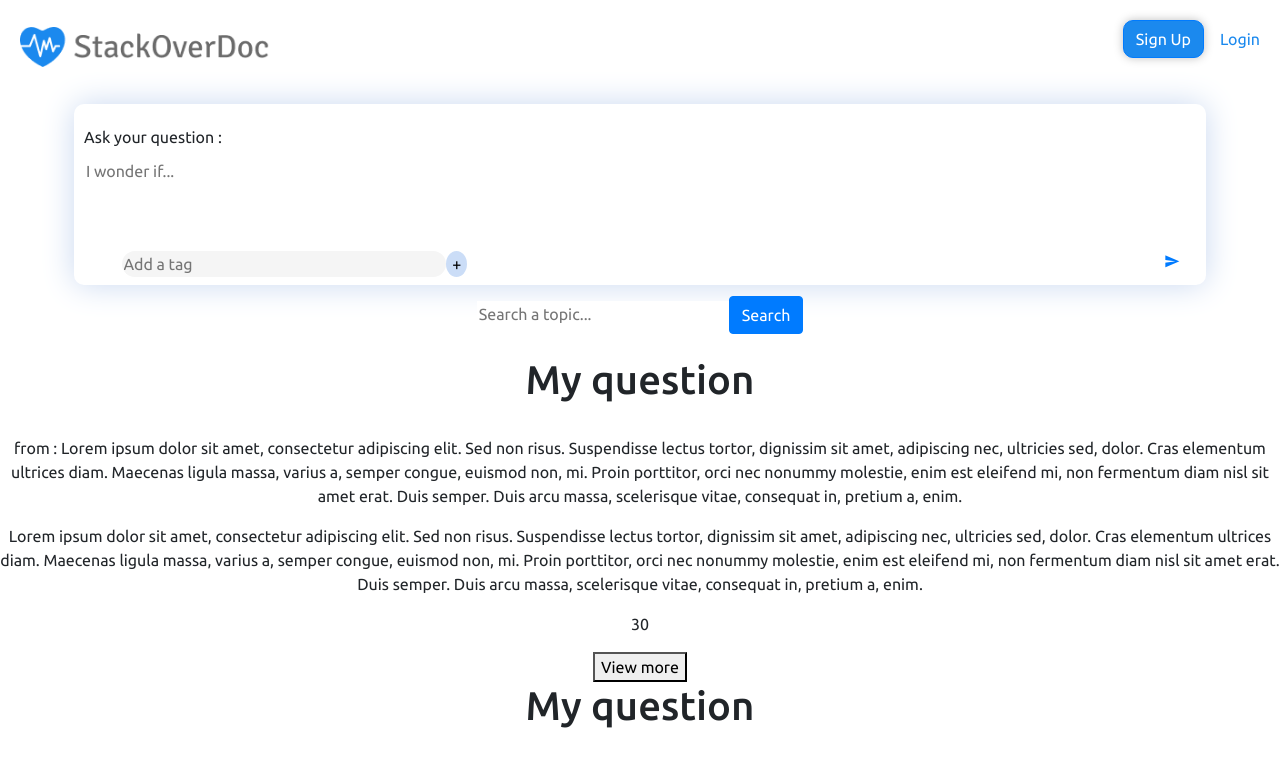
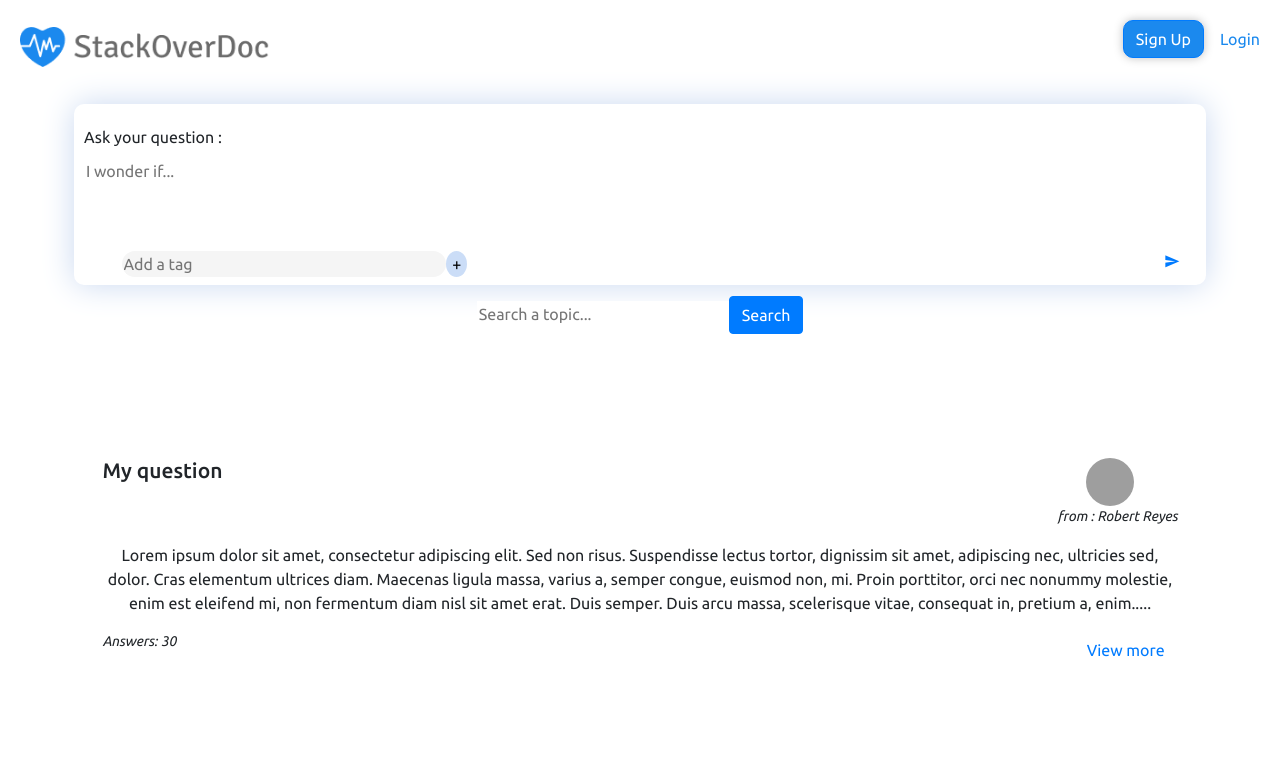
Before and after one commit to Riri-Z/stackoverdoc, a React (Create React App) app: page / in a window 1280 px wide. Shown: the top 765 px of the page. Built offline with nearby package versions, Linux system fonts and the light colour scheme; grey boxes are pictures that could not be loaded.

Commit message:
integrer master

```diff
--- a/src/App.js
+++ b/src/App.js
@@ -1,13 +1,13 @@
 import React from "react";
 import Header from "./components/Header";
-import FormAskQuestion from "./components/formAskquestion";
+import Feed from "./pages/Feed";
 import "./styles/App.scss";
 
 function App() {
   return (
     <div className='App'>
       <Header />
-      <FormAskQuestion />
+      <Feed />
     </div>
   );
 }
--- a/src/components/Question.js
+++ b/src/components/Question.js
@@ -3,14 +3,20 @@ import "../styles/formAskQuestion.scss";
 
 const Question = (props) =>{
   return(
-    <>
-      <h1>{props.title}</h1>
-        <img src={props.imageUrl} alt={props.name} />
-        <p>from : {props.text}</p>
+    <div className='globalQuestionContainer'>
+      <div className='questionHeadContainer'>
+        <h1 className='QuestionTitle'>{props.title}</h1>
+          <div>
+            <img src={props.avatar} alt={props.author} className='avatar'/>
+            <p className='answersNumber'>from : {props.author}</p>
+          </div>
+      </div>
         <p>{props.text}</p>
-        <p>{props.answers}</p>
-        <button className='ViewMoreButton'>View more</button>
-    </>
+      <div className='globalAnswerContainer'>
+        <p className='answersNumber'>Answers: {props.answers}</p>
+        <button className='btn ViewMoreButton'>View more</button>
+      </div>
+    </div>
   );
 };
 
--- a/src/components/formAskquestion.js
+++ b/src/components/formAskquestion.js
@@ -2,7 +2,6 @@ import React, { useState } from "react";
 import "../styles/formAskQuestion.scss";
 import Tag from "./tag";
 import FormTag from "./formTag";
-import QuestionList from "./questionList";
 
 const FormAskquestion = () => {
   const [tags, setTag] = useState([]);
@@ -48,7 +47,6 @@ const FormAskquestion = () => {
           <button className='btn btn-primary'>Search</button>
         </form>
       </div>
-      <QuestionList/>
     </>
   );
 };
--- a/src/components/questionList.js
+++ b/src/components/questionList.js
@@ -4,28 +4,28 @@ import Question from './Question';
 const questions = [
   {
     title: 'My question',
-    text:'Lorem ipsum dolor sit amet, consectetur adipiscing elit. Sed non risus. Suspendisse lectus tortor, dignissim sit amet, adipiscing nec, ultricies sed, dolor. Cras elementum ultrices diam. Maecenas ligula massa, varius a, semper congue, euismod non, mi. Proin porttitor, orci nec nonummy molestie, enim est eleifend mi, non fermentum diam nisl sit amet erat. Duis semper. Duis arcu massa, scelerisque vitae, consequat in, pretium a, enim.',
+    text:'Lorem ipsum dolor sit amet, consectetur adipiscing elit. Sed non risus. Suspendisse lectus tortor, dignissim sit amet, adipiscing nec, ultricies sed, dolor. Cras elementum ultrices diam. Maecenas ligula massa, varius a, semper congue, euismod non, mi. Proin porttitor, orci nec nonummy molestie, enim est eleifend mi, non fermentum diam nisl sit amet erat. Duis semper. Duis arcu massa, scelerisque vitae, consequat in, pretium a, enim.....',
     author: 'Robert Reyes',
     avatar:'https://randomuser.me/api/portraits/men/28.jpg',
     answers: 30
   },
   {
     title: 'My question',
-    text:'Lorem ipsum dolor sit amet, consectetur adipiscing elit. Sed non risus. Suspendisse lectus tortor, dignissim sit amet, adipiscing nec, ultricies sed, dolor. Cras elementum ultrices diam. Maecenas ligula massa, varius a, semper congue, euismod non, mi. Proin porttitor, orci nec nonummy molestie, enim est eleifend mi, non fermentum diam nisl sit amet erat. Duis semper. Duis arcu massa, scelerisque vitae, consequat in, pretium a, enim.',
+    text:'Lorem ipsum dolor sit amet, consectetur adipiscing elit. Sed non risus. Suspendisse lectus tortor, dignissim sit amet, adipiscing nec, ultricies sed, dolor. Cras elementum ultrices diam. Maecenas ligula massa, varius a, semper congue, euismod non, mi. Proin porttitor, orci nec nonummy molestie, enim est eleifend mi, non fermentum diam nisl sit amet erat. Duis semper. Duis arcu massa, scelerisque vitae, consequat in, pretium a, enim.....',
     author: 'Nellie Caldwell',
     avatar: 'https://randomuser.me/api/portraits/women/17.jpg',
     answers: 10
   },
   {
     title: 'My question',
-    text:'Lorem ipsum dolor sit amet, consectetur adipiscing elit. Sed non risus. Suspendisse lectus tortor, dignissim sit amet, adipiscing nec, ultricies sed, dolor. Cras elementum ultrices diam. Maecenas ligula massa, varius a, semper congue, euismod non, mi. Proin porttitor, orci nec nonummy molestie, enim est eleifend mi, non fermentum diam nisl sit amet erat. Duis semper. Duis arcu massa, scelerisque vitae, consequat in, pretium a, enim.',
+    text:'Lorem ipsum dolor sit amet, consectetur adipiscing elit. Sed non risus. Suspendisse lectus tortor, dignissim sit amet, adipiscing nec, ultricies sed, dolor. Cras elementum ultrices diam. Maecenas ligula massa, varius a, semper congue, euismod non, mi. Proin porttitor, orci nec nonummy molestie, enim est eleifend mi, non fermentum diam nisl sit amet erat. Duis semper. Duis arcu massa, scelerisque vitae, consequat in, pretium a, enim.....',
     author: 'Vernon Mason',
     avatar: 'https://randomuser.me/api/portraits/men/84.jpg',
     answers: 0
   },
   {
     title: 'My question',
-    text:'Lorem ipsum dolor sit amet, consectetur adipiscing elit. Sed non risus. Suspendisse lectus tortor, dignissim sit amet, adipiscing nec, ultricies sed, dolor. Cras elementum ultrices diam. Maecenas ligula massa, varius a, semper congue, euismod non, mi. Proin porttitor, orci nec nonummy molestie, enim est eleifend mi, non fermentum diam nisl sit amet erat. Duis semper. Duis arcu massa, scelerisque vitae, consequat in, pretium a, enim.',
+    text:'Lorem ipsum dolor sit amet, consectetur adipiscing elit. Sed non risus. Suspendisse lectus tortor, dignissim sit amet, adipiscing nec, ultricies sed, dolor. Cras elementum ultrices diam. Maecenas ligula massa, varius a, semper congue, euismod non, mi. Proin porttitor, orci nec nonummy molestie, enim est eleifend mi, non fermentum diam nisl sit amet erat. Duis semper. Duis arcu massa, scelerisque vitae, consequat in, pretium a, enim.....',
     author: 'Erica Hunt',
     avatar: 'https://randomuser.me/api/portraits/women/87.jpg',
     answers: 20
--- a/src/pages/Feed.js
+++ b/src/pages/Feed.js
@@ -0,0 +1,15 @@
+import React from "react";
+import "../styles/Feed.scss";
+import FormAskquestion from "../components/formAskquestion";
+import QuestionList from "../components/questionList";
+
+const Feed = () =>{
+  return(
+    <>
+    <FormAskquestion/>
+    <QuestionList/>
+    </>
+  );
+};
+
+export default Feed;
--- /dev/null
+++ b/src/styles/Feed.scss
@@ -0,0 +1,30 @@
+@import './globale';
+@import '../assets/style.css';
+
+.questionHeadContainer{
+  display: flex;
+  flex-direction: row;
+  justify-content: space-between;
+}
+
+.globalQuestionContainer{
+  font-family: 'Ubuntu';
+  margin: 8%;
+}
+
+.globalAnswerContainer{
+  display: flex;
+  flex-direction: row;
+  justify-content: space-between;
+}
+
+.avatar{
+  border-radius: 50%;
+  margin-right: 1em;
+  width: 48px;
+  height: 48px;
+}
+
+.QuestionTitle{
+  font-size: 21px;
+}
--- a/src/styles/formAskQuestion.scss
+++ b/src/styles/formAskQuestion.scss
@@ -92,6 +92,15 @@
   margin: 1%;
 }
 
+.ViewMoreButton{
+  color:#007bff;
+}
+
+.answersNumber{
+  font-size: 14px;
+  font-style: italic;
+}
+
 @media only screen and (max-width: 700px) {
   .AskTextarea{
     width: 80%;
@@ -106,3 +115,9 @@
     height: auto;
   }
 }
+
+@media only screen and (max-width: 393px) {
+  .form-tag{
+    padding-bottom: 3%;
+  }
+}
```
